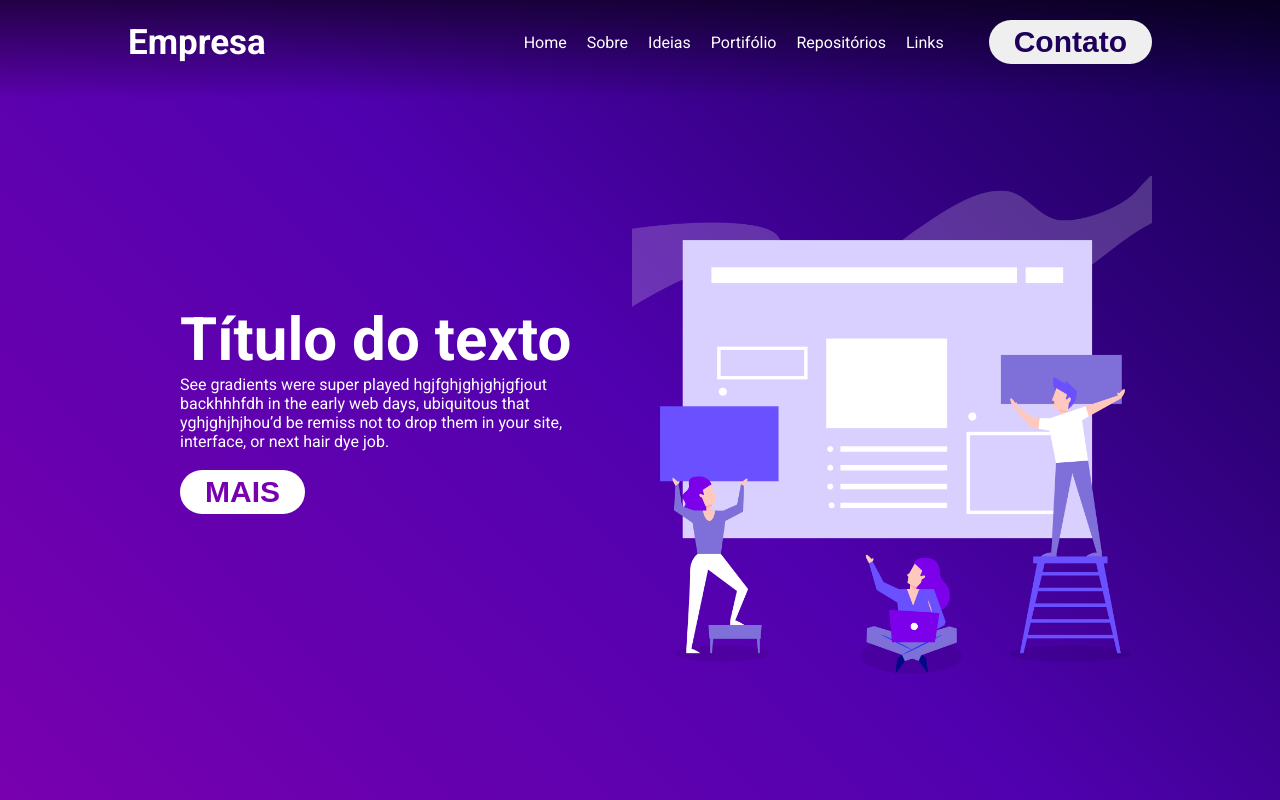
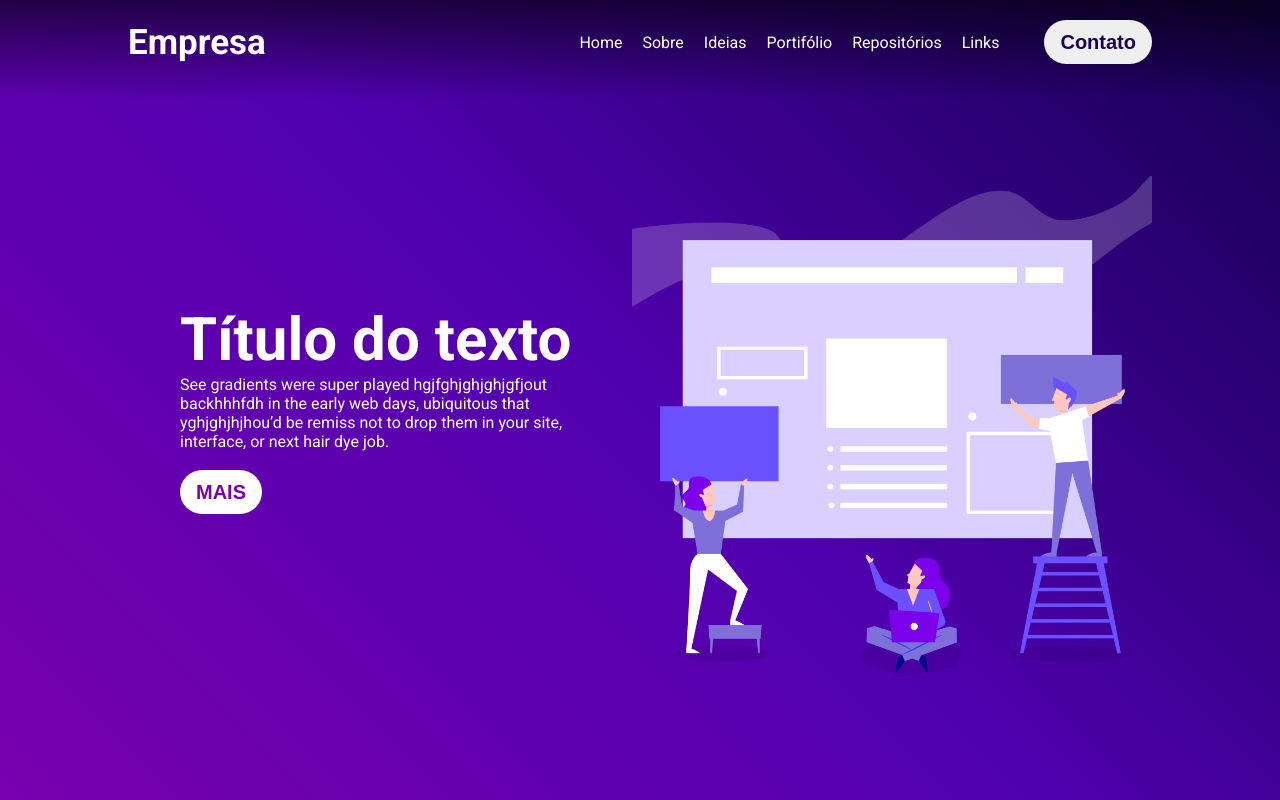
Before and after one commit to clesiorodrigues/my-website, a React (Create React App) app: page / in a window 1280 px wide. Built offline with nearby package versions, Linux system fonts and the light colour scheme.

Commit message:
Correção de bugs

```diff
--- a/src/App.css
+++ b/src/App.css
@@ -3,7 +3,6 @@
     padding: 0;
     outline: 0;
     box-sizing: border-box;
-    transition: .3s all;
 }
 
 body {
@@ -20,18 +19,3 @@ div#t_contato {
 
     background-color: rgba(0,0,0,.7);
 }
-
-/* form#f_contato {
-    height: 0px;
-    width: 170px;
-    border-radius: 22px;
-
-    position: fixed;
-    right: 10vw;
-    margin-top: 0px;
-
-    box-shadow: 2px 0px 30px rgba(0,0,0,.3);
-    background-color: rgb(255,255,255);
-
-    transition: .2s all;
-} */
--- a/src/components/TopBar/style.js
+++ b/src/components/TopBar/style.js
@@ -61,6 +61,7 @@ export const TelaBranca = styled.div`
     margin-top: -150vh;
 
     background-color: rgba(255,255,255,.3);
+    transition: none;
 
 `;
 
--- a/src/styles.js
+++ b/src/styles.js
@@ -14,19 +14,19 @@ export const CenterSection = styled.section`
     }
 `;
 
-
+//DEPOIS DAQUI, PARA DE VOLTAR
 export const Button = styled.button`
     height: 44px;
     border-radius: 22px;
-    padding: 0px 25px 0px 25px;
+    padding: 0.5rem 1rem;
     border: solid 3px white;
-    font-size: 30px;
+    font-size: 20px;
     font-weight: bold;
     background-color: ${props => `${props.BGC}`};
     color: ${props => `${props.Color}`};
     border: none;
     cursor: pointer;
-    transition: .2s all;
+    transition: all .2s ease 0s;
 
     :hover {
         box-shadow: 0px 1px 7px rgb(255,255,255);
```
